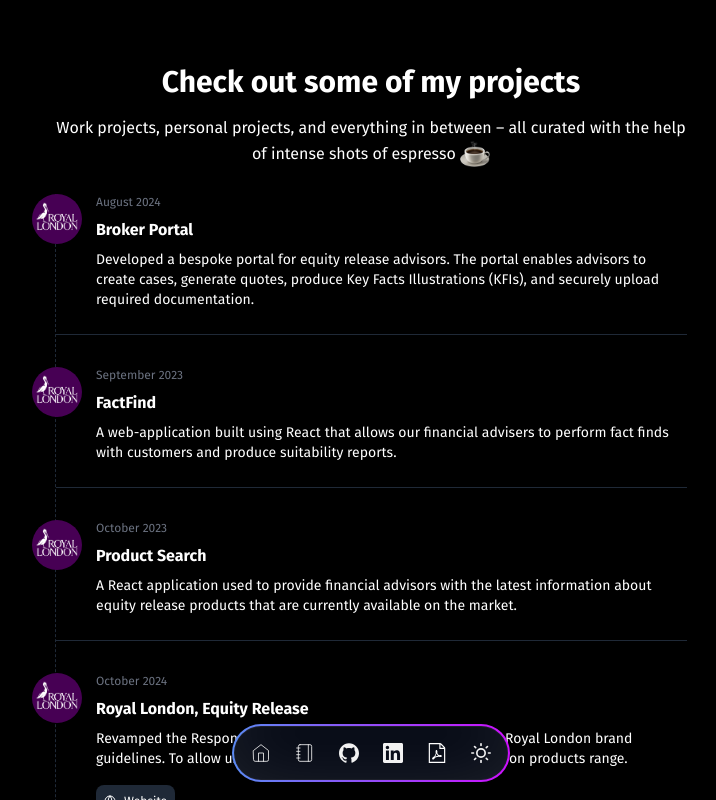
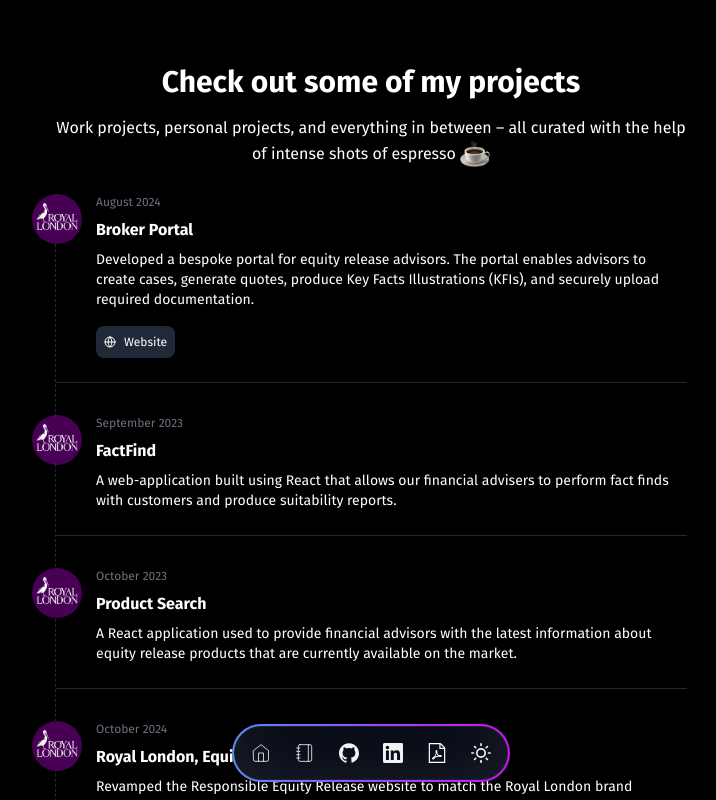
Before and after one commit to allanmosesfernandes/portfolio2025, a Next.js app: page /projects in a window 1280 px wide. Shown: the top 800 px of the page, without its empty margins (269-985 px from the left). Built offline with nearby package versions, Linux system fonts and the light colour scheme.

Commit message:
update project links to YouTube for equity release portal

```diff
--- a/src/app/utils.js
+++ b/src/app/utils.js
@@ -113,7 +113,7 @@ const projects = [
         summary:
             'Developed a custom portal for equity release advisors, streamlining the entire case management journey. The portal enables advisors to create cases, generate quotes, produce Key Facts Illustrations (KFIs), submit applications, and securely upload required documentation.',
         tools: ['React', 'Playwright', 'SCSS', 'AWS'],
-        website: 'https://equityrelease.royallondon.com/',
+        website: 'https://www.youtube.com/watch?v=YpkjyMbBHTg',
     },
     {
         image: '/projects/1.png',
@@ -166,9 +166,10 @@ const allProjects = [
     {
         timeline: 'August 2024',
         title: 'Broker Portal',
-        description: 'Developed a bespoke portal for equity release advisors. The portal enables advisors to create cases, generate quotes, produce Key Facts Illustrations (KFIs), and securely upload required documentation.',
+        description:
+            'Developed a bespoke portal for equity release advisors. The portal enables advisors to create cases, generate quotes, produce Key Facts Illustrations (KFIs), and securely upload required documentation.',
         image: '/projects/1.png',
-        link: '',
+        link: 'https://www.youtube.com/watch?v=YpkjyMbBHTg',
     },
     {
         timeline: 'September 2023',
```
